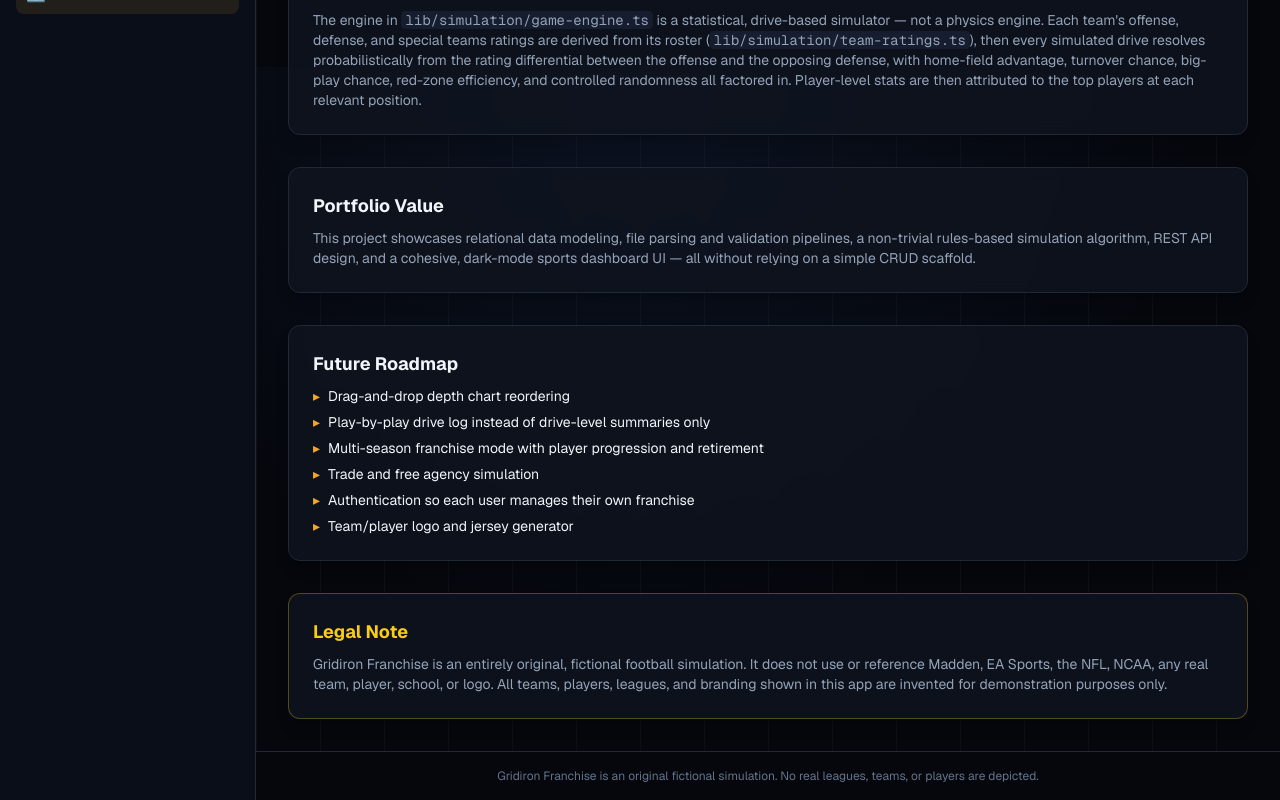
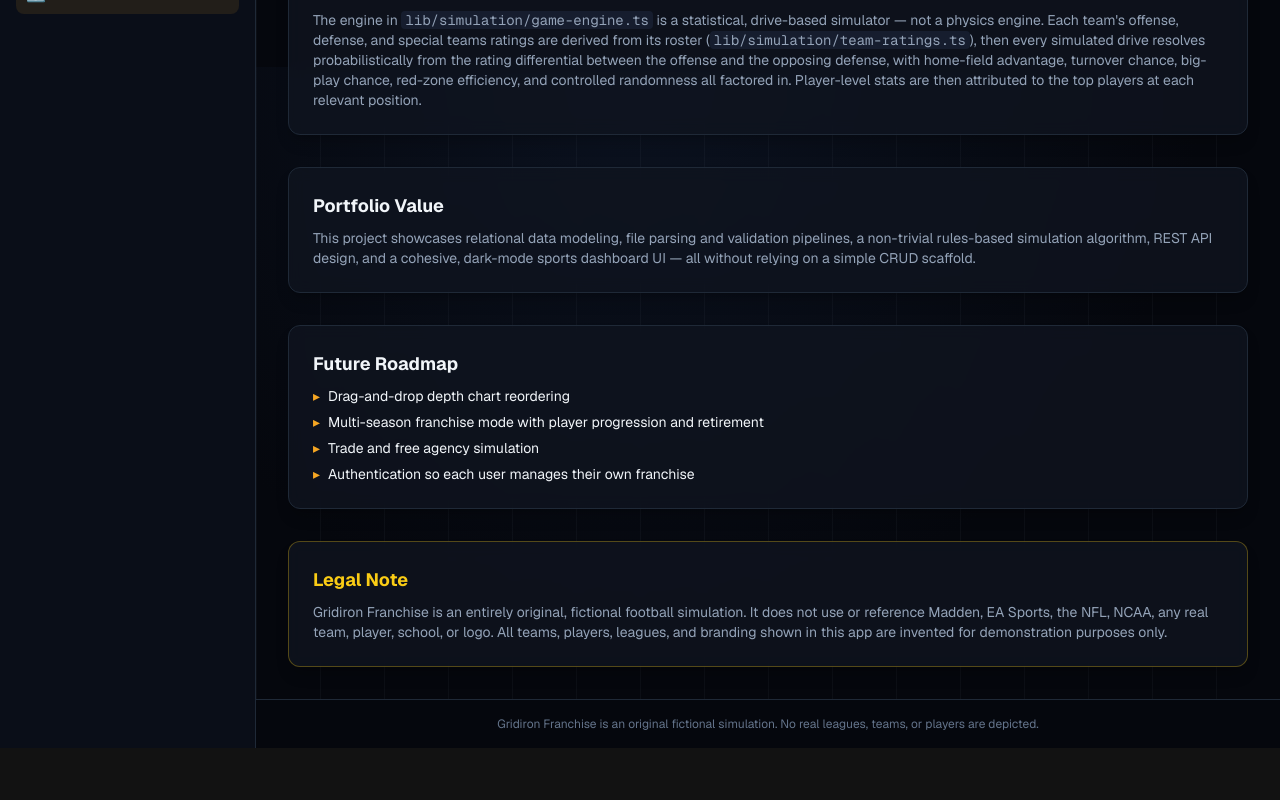
Before and after one commit to DarrellJBullock/gridiron-franchise, a Next.js app: page /about in a window 1280 px wide. Shown: the part 733-1533 px from the top of the page. After the commit the page ends 1481 px from the top, so only its background shows below. Built offline with nearby package versions, Linux system fonts and the light colour scheme.

Commit message:
Update roadmap docs: play-by-play and logo/jersey generator are done

```diff
--- a/app/about/page.tsx
+++ b/app/about/page.tsx
@@ -12,11 +12,9 @@ const STACK = [
 
 const ROADMAP = [
   "Drag-and-drop depth chart reordering",
-  "Play-by-play drive log instead of drive-level summaries only",
   "Multi-season franchise mode with player progression and retirement",
   "Trade and free agency simulation",
   "Authentication so each user manages their own franchise",
-  "Team/player logo and jersey generator",
 ];
 
 export default function AboutPage() {
```
Also changed, not shown: 1 other file (tests, documents, lock files or other folders).
